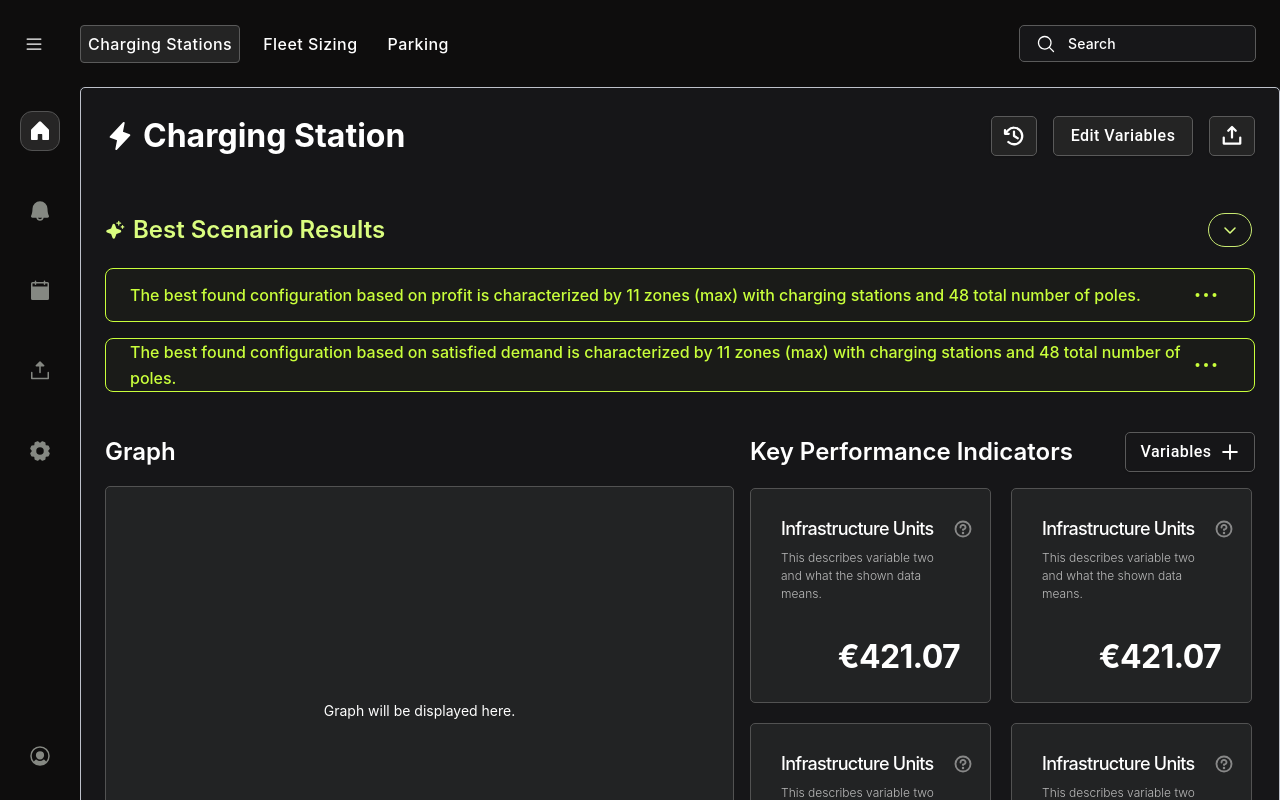
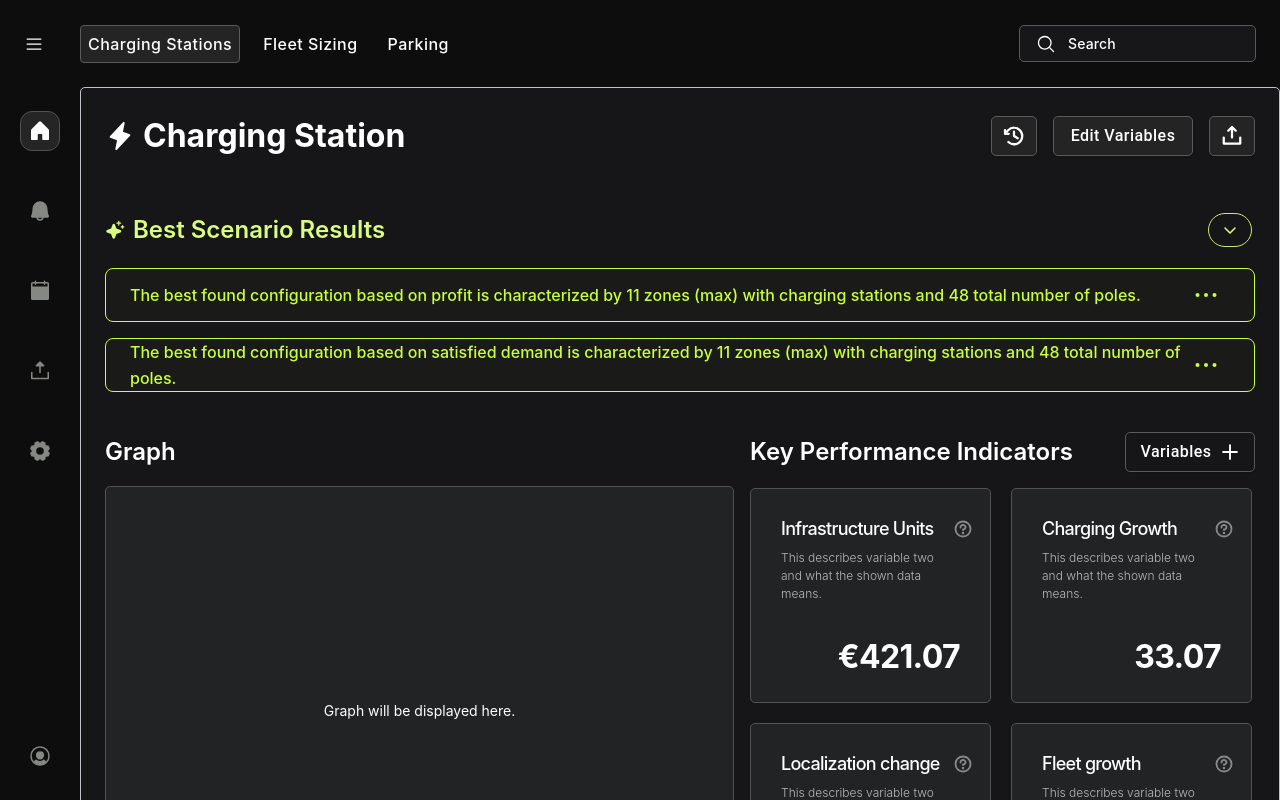
Before and after one commit to Mangesh-sonwane/AnswersAi, a React (Vite) app: page / in a window 1280 px wide. Shown: the top 800 px of the page. Built offline with nearby package versions, Linux system fonts and the light colour scheme.

Commit message:
performance data

```diff
--- a/src/pages/Dashboard/Components/ChargingStationsPage.tsx
+++ b/src/pages/Dashboard/Components/ChargingStationsPage.tsx
@@ -10,7 +10,7 @@ import CustomButton from '../../../components/Buttons/CustomButton';
 import BestScenarioResults from './BestScenarioResults';
 import PerformanceStats from './PerformanceStats';
 
-const ChargingStationsPage = () => {
+const ChargingStationsPage: React.FC = () => {
   return (
     <div className='flex flex-col items-center justify-center h-full p-6 w-full gap-10'>
       <div className='flex justify-between items-center w-full'>
@@ -60,7 +60,11 @@ const ChargingStationsPage = () => {
           </div>
         </div>
         <div className='w-[505px] flex justify-start items-start'>
-          <PerformanceStats />
+          <PerformanceStats
+            keyPerformanceIndicators={
+              chargingStationDashboard.dashboard.keyPerformanceIndicators
+            }
+          />
         </div>
       </div>
     </div>
--- a/src/pages/Dashboard/Components/PerformanceStats.tsx
+++ b/src/pages/Dashboard/Components/PerformanceStats.tsx
@@ -1,26 +1,31 @@
 import { PlusIcon, QuestionIcon } from '@phosphor-icons/react';
 import CustomButton from '../../../components/Buttons/CustomButton';
 
-const PerformanceCard = () => {
+import type {
+  PerformanceCardProps,
+  PerformanceStatsProps,
+} from '../../../types';
+
+const PerformanceCard: React.FC<PerformanceCardProps> = ({ data }) => {
   return (
     <div className='w-[241px] h-[215px] border-[1px] border-border rounded-[5px] bg-background-tertiary p-[30px]'>
       <div className='flex flex-col justify-start items-start gap-10 '>
         <div className='w-full flex flex-col gap-[10px]'>
           <div className='flex justify-between items-center w-[192px]'>
             <p className='font-medium text-[18px] leading-[100%] tracking-[-0.04em] font-inter text-white'>
-              Infrastructure Units
+              {data.title}
             </p>
             <QuestionIcon size={20} weight='bold' color='#888888' />
           </div>
           <div className='w-[168px]'>
             <p className='font-light text-[12px] leading-[150%] tracking-normal font-inter text-font-senary'>
-              This describes variable two and what the shown data means.
+              {data.description}
             </p>
           </div>
         </div>
         <div className='flex-end text-right w-full'>
-          <p className='font-bold text-[32px] leading-[88%] tracking-[-0.02em]  align-end text-white'>
-            €421.07
+          <p className='font-bold text-[32px] leading-[88%] tracking-[-0.02em] align-end text-white'>
+            {data.value}
           </p>
         </div>
       </div>
@@ -28,7 +33,12 @@ const PerformanceCard = () => {
   );
 };
 
-const PerformanceStats = () => {
+const PerformanceStats: React.FC<PerformanceStatsProps> = ({
+  keyPerformanceIndicators,
+}) => {
+  // Convert the object to an array for easier mapping
+  const performanceData = Object.values(keyPerformanceIndicators);
+
   return (
     <div className='w-[505px] h-auto flex flex-col justify-start items-start gap-4'>
       <div className='flex justify-between items-center w-full'>
@@ -44,10 +54,9 @@ const PerformanceStats = () => {
         />
       </div>
       <div className='grid grid-cols-2 gap-5'>
-        <PerformanceCard />
-        <PerformanceCard />
-        <PerformanceCard />
-        <PerformanceCard />
+        {performanceData.map((indicator, index) => (
+          <PerformanceCard key={index} data={indicator} />
+        ))}
       </div>
     </div>
   );
```
Also changed, not shown: src/types/index.tsx (+14 -0 lines).
